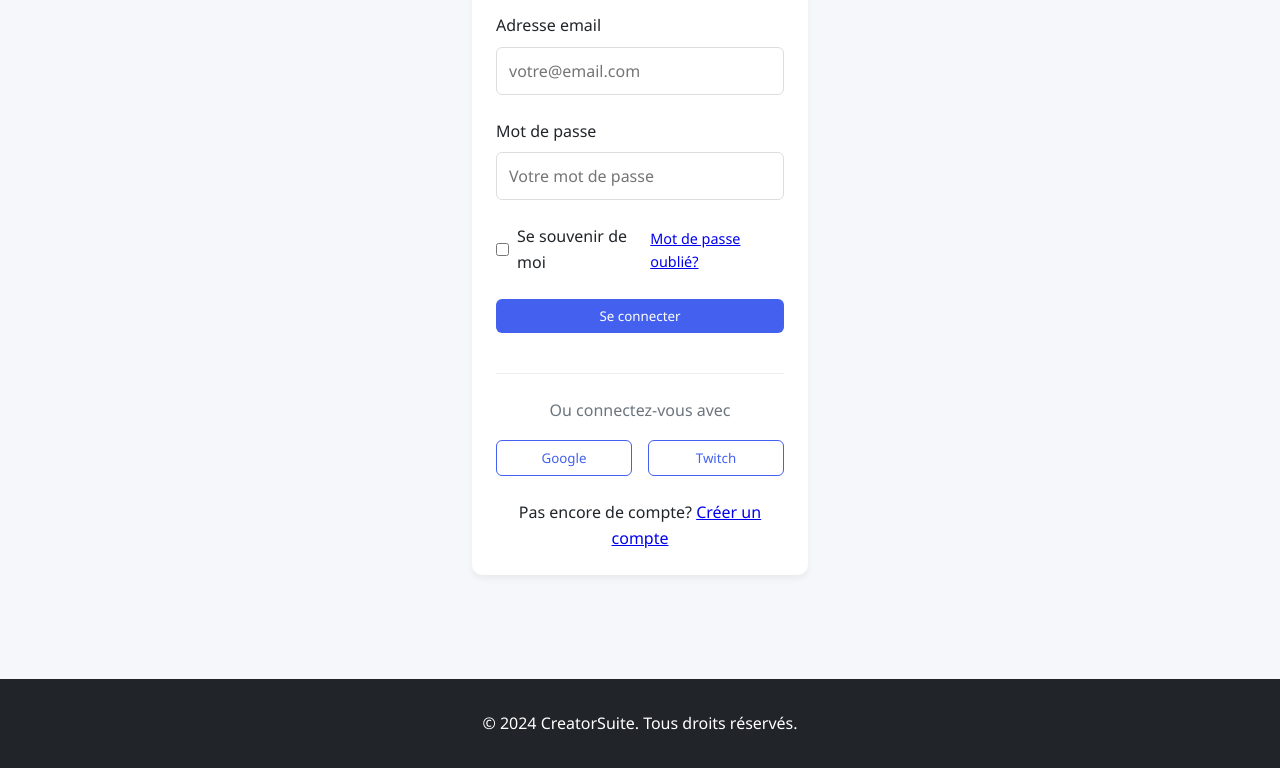
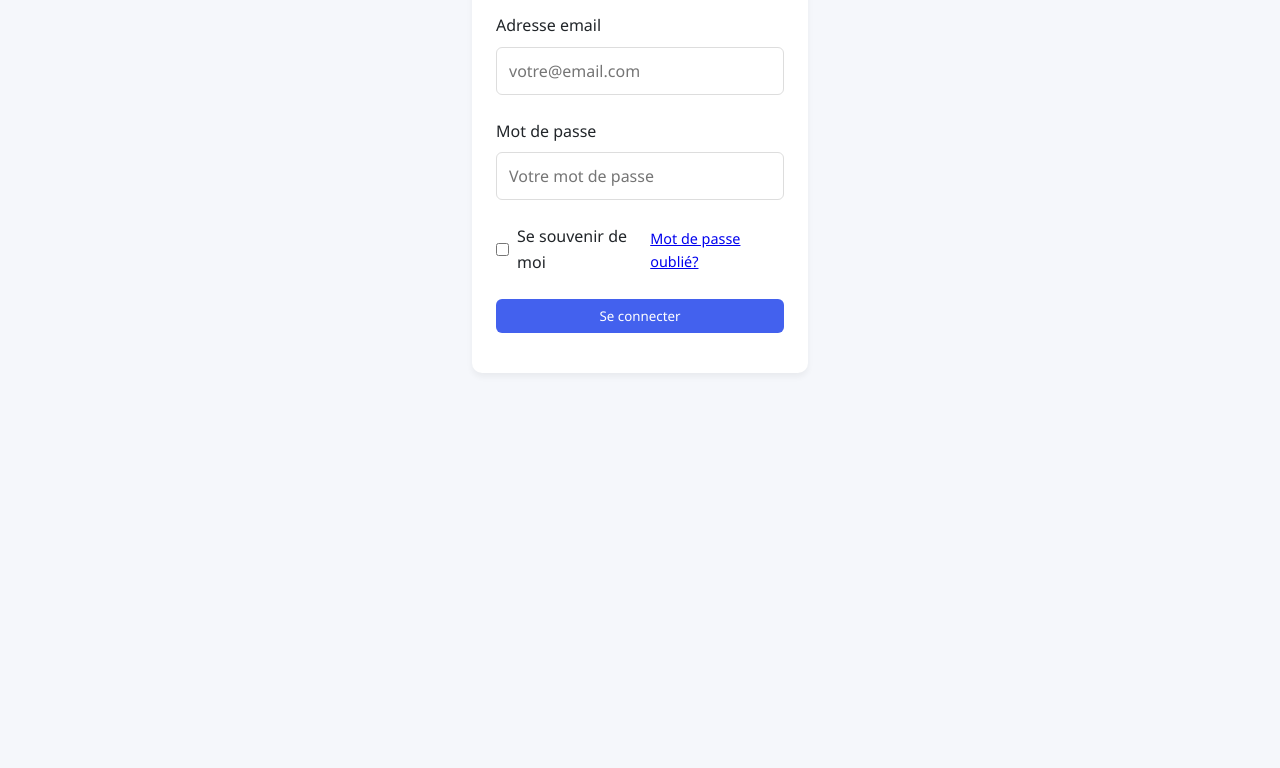
Before and after one commit to darkdeveloppeur/InfluIAV1, a website: page login.html in a window 1280 px wide. Shown: the part 228-996 px from the top of the page. After the commit the page ends 800 px from the top, so only its background shows below. Drawn offline with nearby package versions, Linux system fonts and the light colour scheme.

Commit message:
Update login.html

```diff
--- a/login.html
+++ b/login.html
@@ -52,31 +52,4 @@
                         <button type="submit" class="btn btn-primary" style="width: 100%; margin-bottom: 1rem;">Se connecter</button>
                     </form>
 
-                    <div style="text-align: center; margin: 1.5rem 0;">
-                        <div style="height: 1px; background: #eee; margin: 1.5rem 0;"></div>
-                        <p style="color: var(--gray); margin-bottom: 1rem;">Ou connectez-vous avec</p>
-                        <div style="display: flex; gap: 1rem; justify-content: center;">
-                            <button type="button" id="google-login-btn" class="btn btn-outline" style="flex: 1;">Google</button>
-                            <button class="btn btn-outline" style="flex: 1;">Twitch</button>
-                        </div>
-                    </div>
-
-                    <div style="text-align: center;">
-                        <p>Pas encore de compte? <a href="signup.html">Créer un compte</a></p>
-                    </div>
-                </div>
-            </div>
-        </div>
-    </div>
-
-    <footer class="footer">
-        <div class="container">
-            <p>&copy; 2024 CreatorSuite. Tous droits réservés.</p>
-        </div>
-    </footer>
-
-    <script src="https://cdn.jsdelivr.net/npm/@supabase/supabase-js@2"></script>
-    <script src="js/main.js"></script>
-    <script src="js/auth.js"></script>
-</body>
-</html>
+                    <div style="text-align: center; margin: 1.
```
